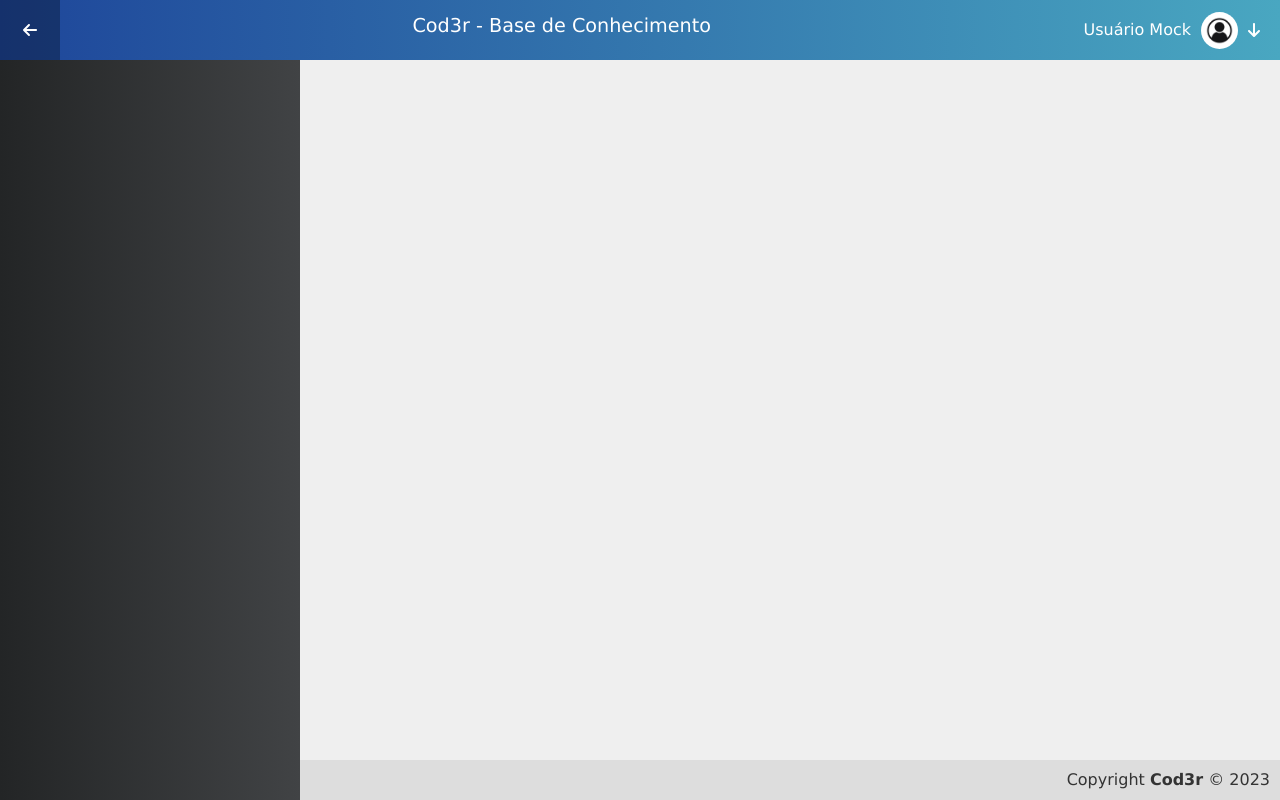
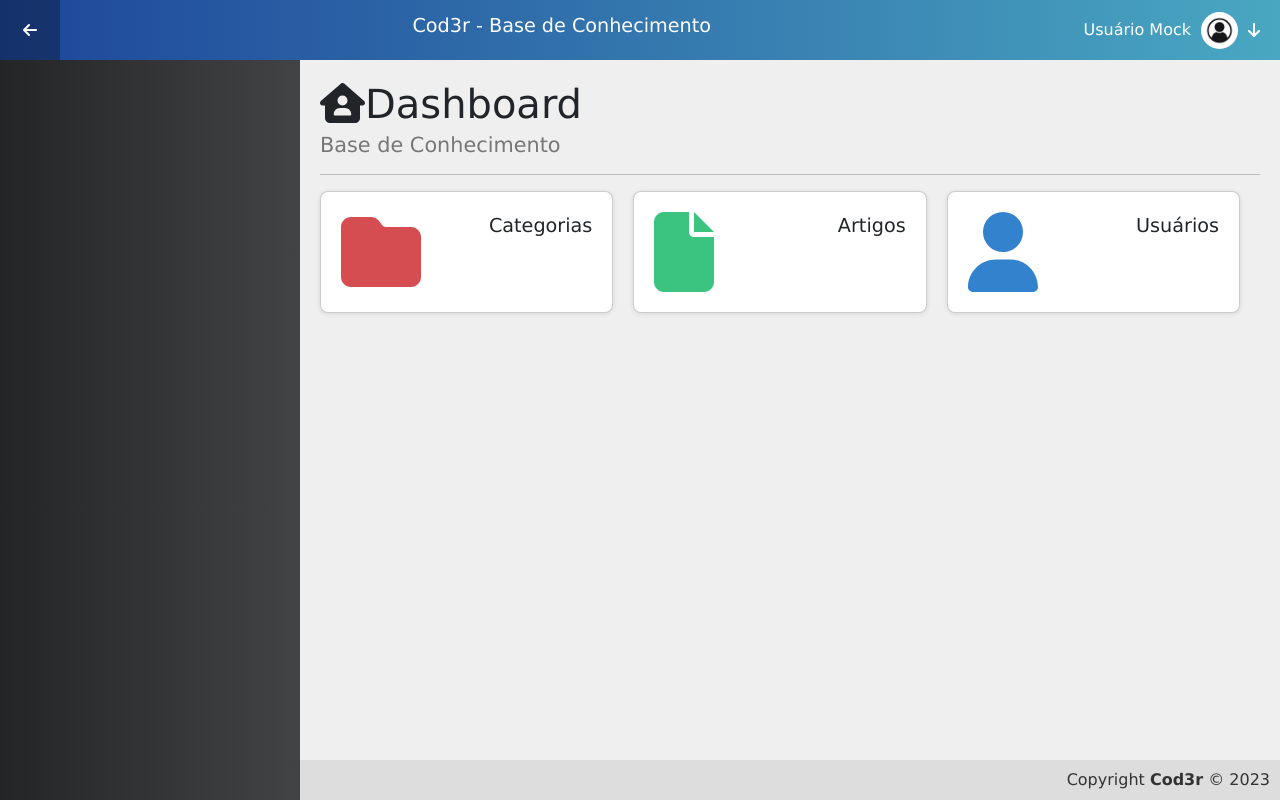
Before and after one commit to lucas-fsousa/CursoVueJS, a Vue app in the folder frontend/: page / in a window 1280 px wide. Built offline with nearby package versions, Linux system fonts and the light colour scheme; no server answers.

Commit message:
configuração componente home

```diff
--- a/frontend/package.json
+++ b/frontend/package.json
@@ -13,6 +13,7 @@
     "@fortawesome/free-regular-svg-icons": "^6.2.1",
     "@fortawesome/free-solid-svg-icons": "^6.2.1",
     "@fortawesome/vue-fontawesome": "^3.0.2",
+    "axios": "^1.2.2",
     "bootstrap": "^5.3.0-alpha1",
     "vue": "^3.2.45",
     "vue-loader": "^16.0.0-rc.2",
--- /dev/null
+++ b/frontend/src/components/ShowView.vue
@@ -0,0 +1,25 @@
+<template>
+  <router-view v-slot="{ Component }">
+    <Transition :name="name" :mode="mode" :leave-to-class="leaveTo" :enter-to-class="enterTo" :leave-from-class="leaveFrom"
+      :enter-from-class="enterFrom" :leave-active-class="leaveActive" :enter-active-class="enterActive">
+      <Component :is="Component" />
+    </Transition>
+  </router-view>
+</template>
+
+<script setup>
+defineProps({
+  enterFrom: String,
+  leaveFrom: String,
+  enterActive: String,
+  leaveActive: String,
+  enterTo: String,
+  leaveTo: String,
+  mode: String,
+  name: String
+});
+</script>
+
+<style>
+
+</style>
--- /dev/null
+++ b/frontend/src/components/Stat.vue
@@ -0,0 +1,65 @@
+<template>
+  <div class="stat">
+    <div class="stat-icon" :style="style">
+      <font-awesome-icon :icon="icon"/>
+    </div>
+    <div class="stat-info">
+      <span class="stat-title">{{ title }}</span>
+      <span class="stat-value">{{ value }}</span>
+    </div>
+  </div>
+</template>
+
+<script>
+export default {
+  props: {
+    icon: String,
+    title: String,
+    value: Number,
+    color: String
+  },
+  computed: {
+    style() {
+      return `color: ${(this.color || '#000')}`
+    }
+  }
+}
+</script>
+
+<style>
+.stat {
+  flex: 1;
+  display: flex;
+  border-radius: 8px;
+  margin-right: 20px;
+  margin-bottom: 20px;
+  background-color: #FFF;
+  padding: 20px;
+  border: 1px solid rgba(0,0,0, 0.2);
+  box-shadow: 0 1px 5px rgba(0,0,0, 0.1);
+}
+
+.stat-icon {
+  display: flex;
+  align-items: center;
+}
+
+.stat-icon svg {
+  font-size: 5rem;
+}
+
+.stat-info {
+  flex: 1;
+  flex-direction: column;
+  display: flex;
+  align-items: flex-end;
+}
+
+.stat-title {
+  font-size: 1.2rem
+}
+
+.stat-value {
+  font-size: 3rem;
+}
+</style>
--- a/frontend/src/components/template/CustomContent.vue
+++ b/frontend/src/components/template/CustomContent.vue
@@ -1,5 +1,7 @@
 <template>
-  <div class="content"></div>
+  <div class="content">
+    <ShowView />
+  </div>
 </template>
 
 <script>
--- a/frontend/src/components/template/CustomHeader.vue
+++ b/frontend/src/components/template/CustomHeader.vue
@@ -3,7 +3,7 @@
     <a class="toggle" @click="toggleMenu" v-if="!hideToggle">
       <font-awesome-icon :icon="icon" />
     </a>
-    <h1 class="title">{{ title }}</h1>
+    <h1 class="title"><router-link to="/">{{ title }}</router-link></h1>
 
     <UserDropdown v-if="!hideUserDropdown"/>
   </header>
@@ -11,10 +11,12 @@
 
 <script>
 import UserDropdown from '@/components/template/UserDropdown.vue';
+import { RouterLink } from 'vue-router';
 export default {
   components: {
     UserDropdown,
-    UserDropdown
+    UserDropdown,
+    RouterLink
 },
   props: {
     title: String,
@@ -58,6 +60,10 @@ export default {
   color: #fff;
   text-decoration: none;
 }
+.title a:hover {
+  color: #fff;
+  text-decoration: none;
+}
 
 header.header > a.toggle {
   width: 60px;
--- /dev/null
+++ b/frontend/src/components/template/PageTitle.vue
@@ -0,0 +1,28 @@
+<template>
+  <div class="page-title">
+    <h1><font-awesome-icon :icon="icon" v-if="icon" />{{ main }}</h1>
+    <h2>{{ sub }}</h2>
+    <hr>
+  </div>
+</template>
+
+<script>
+export default {
+  props: {
+    icon: String,
+    main: String,
+    sub: String
+  }
+}
+</script>
+
+<style>
+.page-title h1 {
+  margin: 0px;
+}
+.page-title h2 {
+  color: #777;
+  margin-top: 5px;
+  font-size: 1.3rem;
+}
+</style>
--- a/frontend/src/components/template/UserDropdown.vue
+++ b/frontend/src/components/template/UserDropdown.vue
@@ -8,8 +8,8 @@
       <font-awesome-icon icon="fa-solid fa-arrow-down"/>
     </div>
     <div class="user-dropdown-content">
-      <a href="#"><font-awesome-icon icon="fa-solid fa-cogs" /> Administração</a>
-      <a href="#"><font-awesome-icon icon="fa-solid fa-sign-out" /> Sair</a>
+      <router-link to="/admin"><font-awesome-icon icon="fa-solid fa-cogs" /> Administração</router-link>
+      <router-link to="/"><font-awesome-icon icon="fa-solid fa-sign-out" /> Sair</router-link>
     </div>
   </div>
 </template>
--- /dev/null
+++ b/frontend/src/global.js
@@ -0,0 +1 @@
+export const baseApiUrl = "https://localhost:7194"
--- a/frontend/src/main.js
+++ b/frontend/src/main.js
@@ -1,22 +1,37 @@
 import { createApp } from "vue";
+import { FontAwesomeIcon } from "@fortawesome/vue-fontawesome";
+import { library } from "@fortawesome/fontawesome-svg-core";
+import { faArrowLeft, faArrowDown, faCogs, faSignOut, faHouseUser, faFolder, faFile, faUser } from '@fortawesome/free-solid-svg-icons';
+import { baseApiUrl } from "./global";
 import App from "./App.vue";
 import router from "./router";
-import { FontAwesomeIcon } from "@fortawesome/vue-fontawesome";
-import { library } from "@fortawesome/fontawesome-svg-core";
-import { faArrowLeft, faArrowDown, faCogs, faSignOut } from '@fortawesome/free-solid-svg-icons';
-import {} from '@fortawesome/free-regular-svg-icons'
+import PageTitle from "@/components/template/PageTitle.vue"
+import ShowView from "@/components/ShowView.vue"
 import store from "./store";
+import axios from 'axios'
 
 // DEFINITIONS
-library.add(faArrowLeft, faArrowDown, faCogs, faSignOut);
+library.add(faArrowLeft, faArrowDown, faCogs, faSignOut, faHouseUser, faFolder, faUser, faFile);
 const app = createApp(App);
+const http = axios.create({
+  baseURL: baseApiUrl,
+  //temp header
+  headers: {
+    authorization: 'Bearer eyJhbGciOiJIUzI1NiIsInR5cCI6IkpXVCJ9.eyJuYW1lIjoidXNlcjIiLCJpZCI6IjIiLCJuYmYiOjE2NzMwNTQyMzIsImV4cCI6MTY3MzY1OTAzMiwiaWF0IjoxNjczMDU0MjMyfQ.3-eCLXnvCUEJDvk0pJWF7WcwN2aFFoqrJ1p3_6ktI6g'
+  }
+})
+
+// INJECTION
+app.provide('$http', http)
 
 // USING
-app.use(store);
-app.use(router);
+app.use(store)
+  .use(router);
 
 // COMPONENTS
-app.component("font-awesome-icon", FontAwesomeIcon);
+app.component("font-awesome-icon", FontAwesomeIcon)
+  .component("PageTitle", PageTitle)
+  .component("ShowView", ShowView)
 
 // MOUNT APPLICATION
 app.mount("#app");
--- a/frontend/src/router/index.js
+++ b/frontend/src/router/index.js
@@ -1,5 +1,6 @@
 import { createRouter, createWebHistory } from "vue-router";
 import HomeView from "../views/HomeView.vue";
+import AdminView from "../views/AdminView.vue";
 
 const router = createRouter({
   history: createWebHistory(import.meta.env.BASE_URL),
@@ -9,6 +10,11 @@ const router = createRouter({
       name: "home",
       component: HomeView,
     },
+    {
+      path: "/admin",
+      name: "admin",
+      component: AdminView
+    }
   ],
 });
 
--- /dev/null
+++ b/frontend/src/views/AdminView.vue
@@ -0,0 +1,16 @@
+<template>
+  <div class="admin-pages">
+    <PageTitle icon="fa-solid fa-cogs" main="Adminstração do Sistema" sub="Cadastros & Cia"/>
+  </div>
+</template>
+
+<script>
+
+export default {
+
+}
+</script>
+
+<style>
+
+</style>
--- a/frontend/src/views/HomeView.vue
+++ b/frontend/src/views/HomeView.vue
@@ -1,5 +1,43 @@
-<script setup></script>
+<template>
+  <div class="home">
+    <PageTitle icon="fa-solid fa-house-user" main="Dashboard" sub="Base de Conhecimento"/>
+    <div class="stats">
+      <Stat title="Categorias" :value="stat.categories" icon="fa-solid fa-folder" color="#d54d50"/>
+      <Stat title="Artigos" :value="stat.articles" icon="fa-solid fa-file" color="#3bc480" />
+      <Stat title="Usuários" :value="stat.users" icon="fa-solid fa-user" color="#3282cd" />
+    </div>
+  </div>
+</template>
 
-<template>
-  <main></main>
-</template>
+<script>
+import Stat from '@/components/Stat.vue';
+
+export default {
+  inject:['$http'],
+  components: {
+    Stat
+  },
+  data(){
+    return {
+      stat: {}
+    }
+  },
+  methods: {
+    getStats(){
+      this.$http.get('/stat').then(response => {
+        this.stat = response.data
+      })
+    }
+  },
+  mounted() {
+    this.getStats()
+  }
+}
+</script>
+<style>
+.stats {
+  display: flex;
+  justify-content: space-between;
+  flex-wrap: wrap;
+}
+</style>
```
Also changed, not shown: 1 other file (tests, documents, lock files or other folders).
